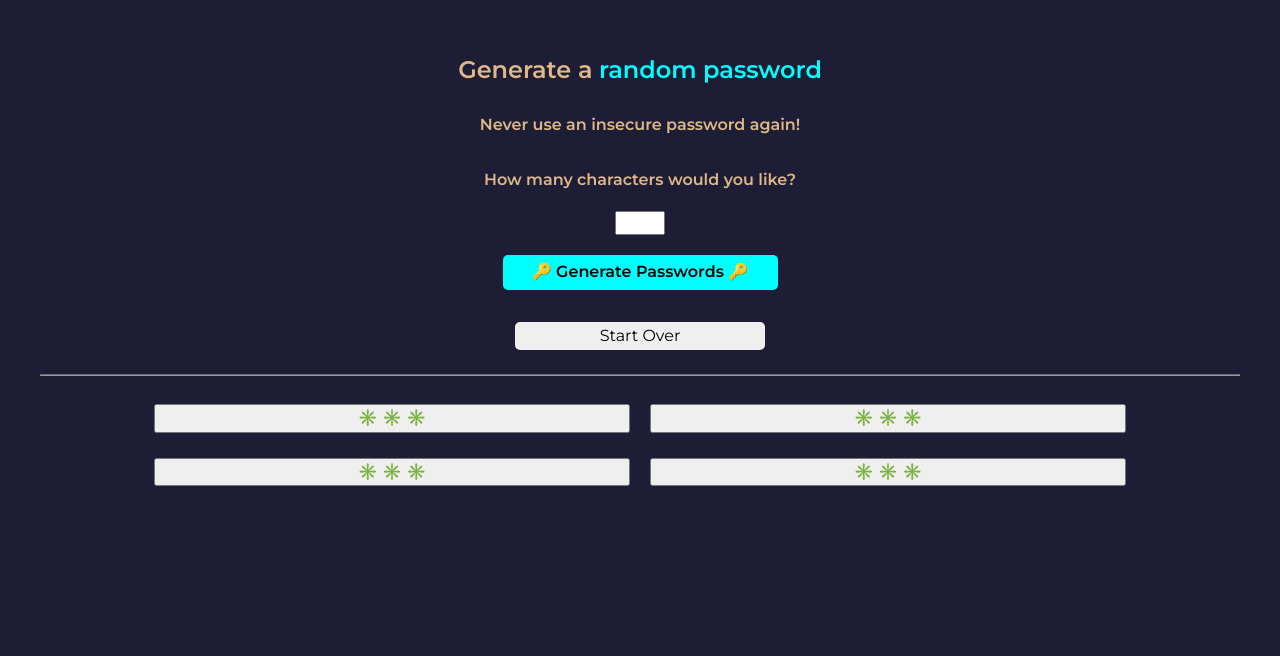
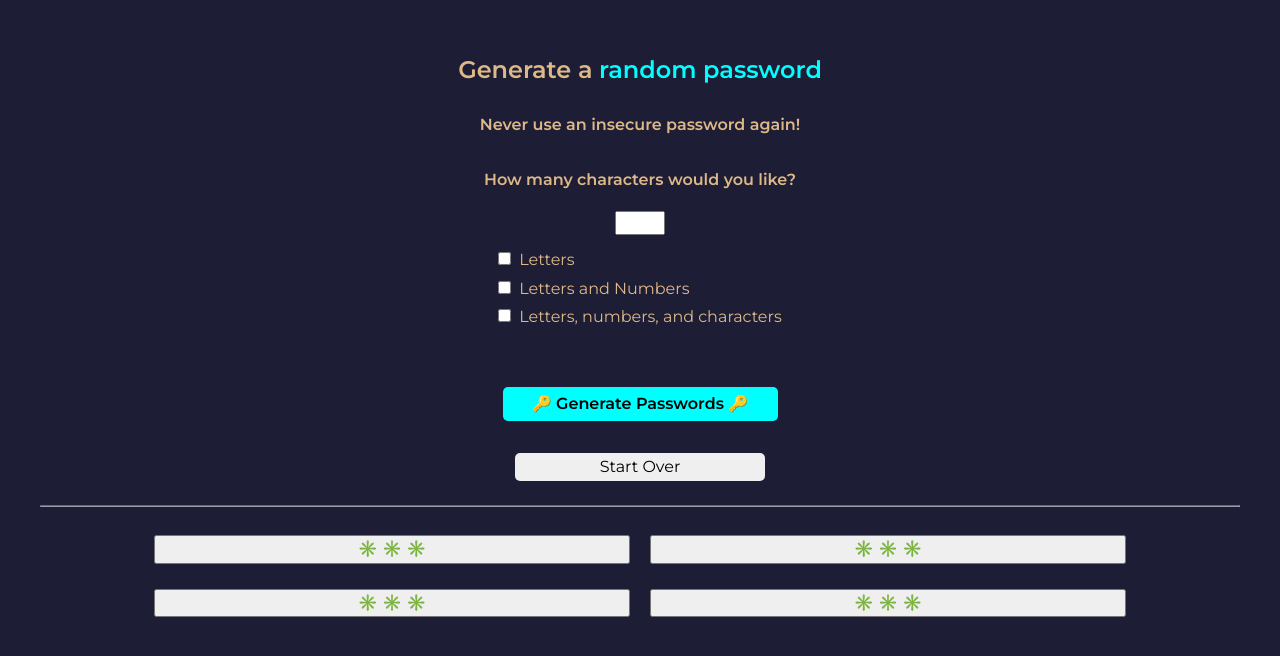
Before and after one commit to PercTruman/PasswordGenerator, a website built with webpack: page index.html in a window 1280 px wide. Built offline with nearby package versions, Linux system fonts and the light colour scheme.

Commit message:
added entry option checkboxes

```diff
--- a/index.css
+++ b/index.css
@@ -32,10 +32,24 @@ span {
 
 #number {
     width: 50px;
+    margin-bottom: 1em;
+}
+
+
+
+label {
+    display:flex;
+    align-items: baseline;
+    margin-bottom: 10px;
+}
+
+input[type=checkbox] {
+    margin-right: 8px;
 }
 
 #generator {
     width: 275px;
+    margin-top: 50px;
     margin-bottom: 2em;
     border-radius: 5px;
     border: none;
--- a/index.html
+++ b/index.html
@@ -10,6 +10,11 @@
             <div id = "numberOfCharacters">
                 <h4>How many characters would you like?</h4>
                 <input type = "text" id = "number"></input>
+                <div id="checkboxes">
+                    <label><input type="checkbox" id="letters" name="letters" value="letters">Letters</label>
+                    <label><input type="checkbox" id="lettersNumbers" value="lettersNumbers">Letters and Numbers</label>
+                    <label><input type="checkbox"id="lettersNumbersCharacters"value="lettersNumbersCharacters">Letters, numbers, and characters</label>
+                </div>
             </div>
             <button id = "generator">🔑 Generate Passwords 🔑</button>
             <button id = "clearPasswords">Start Over</button>
--- a/index.js
+++ b/index.js
@@ -37,5 +37,5 @@ document.getElementById("clearPasswords").addEventListener("click", clearFields)
         document.getElementById("pw2").innerText = "✳️ ✳️ ✳️ "
         document.getElementById("pw3").innerText = "✳️ ✳️ ✳️ "
         document.getElementById("pw4").innerText = "✳️ ✳️ ✳️ "
-        document.getElementById("number").value = '';
+        document.getElementById("number").value = ''
        }
```
